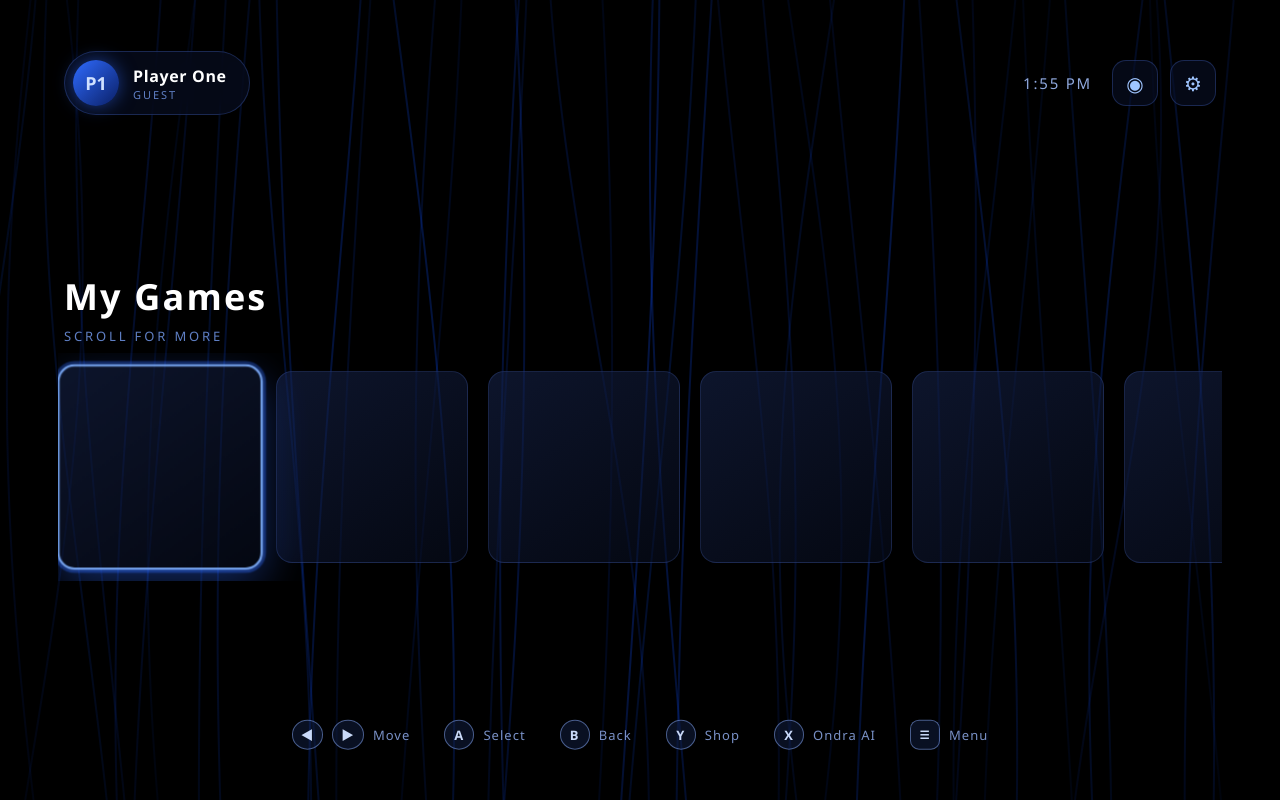
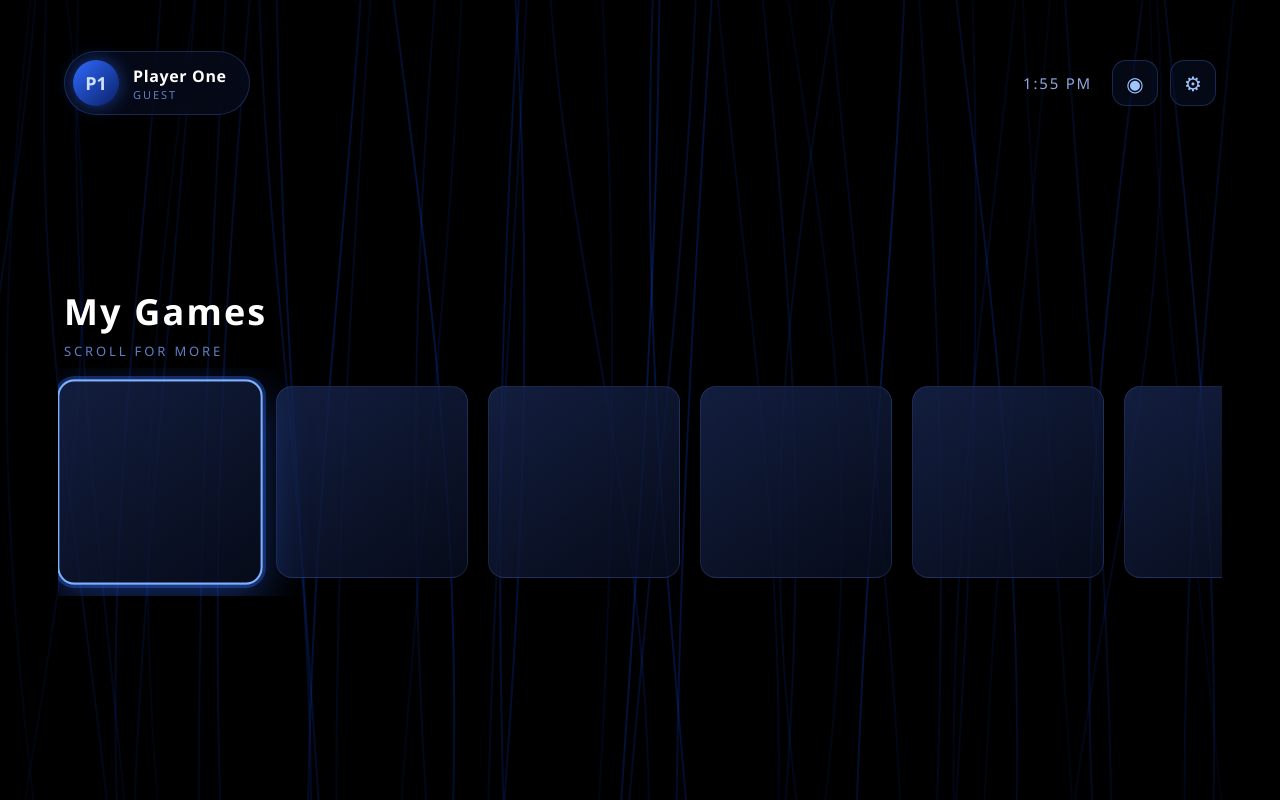
Before and after one commit to Hoopslimbo/olympus, a plain HTML site: page index.html in a window 1280 px wide. Drawn offline with Linux system fonts and the light colour scheme.

Commit message:
Update mockup

```diff
--- a/index.html
+++ b/index.html
@@ -115,9 +115,8 @@
     flex: 0 0 auto;
     width: clamp(150px, 15vw, 210px); aspect-ratio: 1 / 1;
     border-radius: 16px;
-    background: linear-gradient(145deg, rgba(24,38,80,.55), rgba(8,14,32,.55));
+    background: linear-gradient(145deg, rgba(24,38,80,.78), rgba(8,14,32,.78));
     border: 1px solid rgba(100, 140, 255, .18);
-    backdrop-filter: blur(8px);
     transition: transform .22s ease, border-color .22s ease, box-shadow .22s ease;
     cursor: pointer;
   }
@@ -137,24 +136,12 @@
   .tile.library .gridIcon i { background: rgba(150, 185, 255, .55); border-radius: 4px; }
   .tile.library span { font-size: 12px; letter-spacing: .28em; text-indent: .28em; color: #8fb0ff; }
 
-  /* Bottom hint bar */
-  #hintbar { display: flex; align-items: center; justify-content: center; gap: 34px; }
-  .hint { display: flex; align-items: center; gap: 9px; font-size: 13px; color: #7d95cc; letter-spacing: .08em; }
-  .btn {
-    min-width: 30px; height: 30px; padding: 0 8px; border-radius: 50%;
-    display: inline-flex; align-items: center; justify-content: center;
-    font-size: 13px; font-weight: 800;
-    border: 1.5px solid rgba(140,175,255,.5); color: #cfe0ff;
-    background: rgba(20, 34, 70, .5);
-  }
-  .btn.stick { border-radius: 9px; font-weight: 600; font-size: 11px; letter-spacing: .1em; }
-
   #padStatus {
-    display: flex; align-items: center;
-    font-size: 12px; letter-spacing: .18em; color: #8fd694;
+    font-size: 11px; letter-spacing: .18em; color: #8fd694;
     border: 1px solid rgba(120, 220, 150, .35);
     background: rgba(16, 50, 30, .5);
-    padding: 7px 16px; border-radius: 999px;
+    padding: 8px 14px; border-radius: 999px;
+    white-space: nowrap;
   }
 
   /* Toast */
@@ -213,14 +200,6 @@
     </div>
   </div>
 
-  <div id="hintbar" class="rise" style="--d:1.1s">
-    <div class="hint"><span class="btn">◀</span><span class="btn">▶</span> Move</div>
-    <div class="hint"><span class="btn">A</span> Select</div>
-    <div class="hint"><span class="btn">B</span> Back</div>
-    <div class="hint"><span class="btn">Y</span> Shop</div>
-    <div class="hint"><span class="btn">X</span> Ondra AI</div>
-    <div class="hint"><span class="btn stick">☰</span> Menu</div>
-  </div>
 </div>
 
 <div id="skipTip">MOCKUP — CLICK TO SKIP BOOT</div>
@@ -293,7 +272,7 @@
       el = document.createElement('div');
       el.id = 'padStatus';
       el.textContent = '🎮 CONTROLLER CONNECTED';
-      document.getElementById('hintbar').appendChild(el);
+      document.getElementById('topIcons').appendChild(el);
     } else if (!on && el) el.remove();
   }
   addEventListener('gamepadconnected', () => showPadStatus(true));
```
